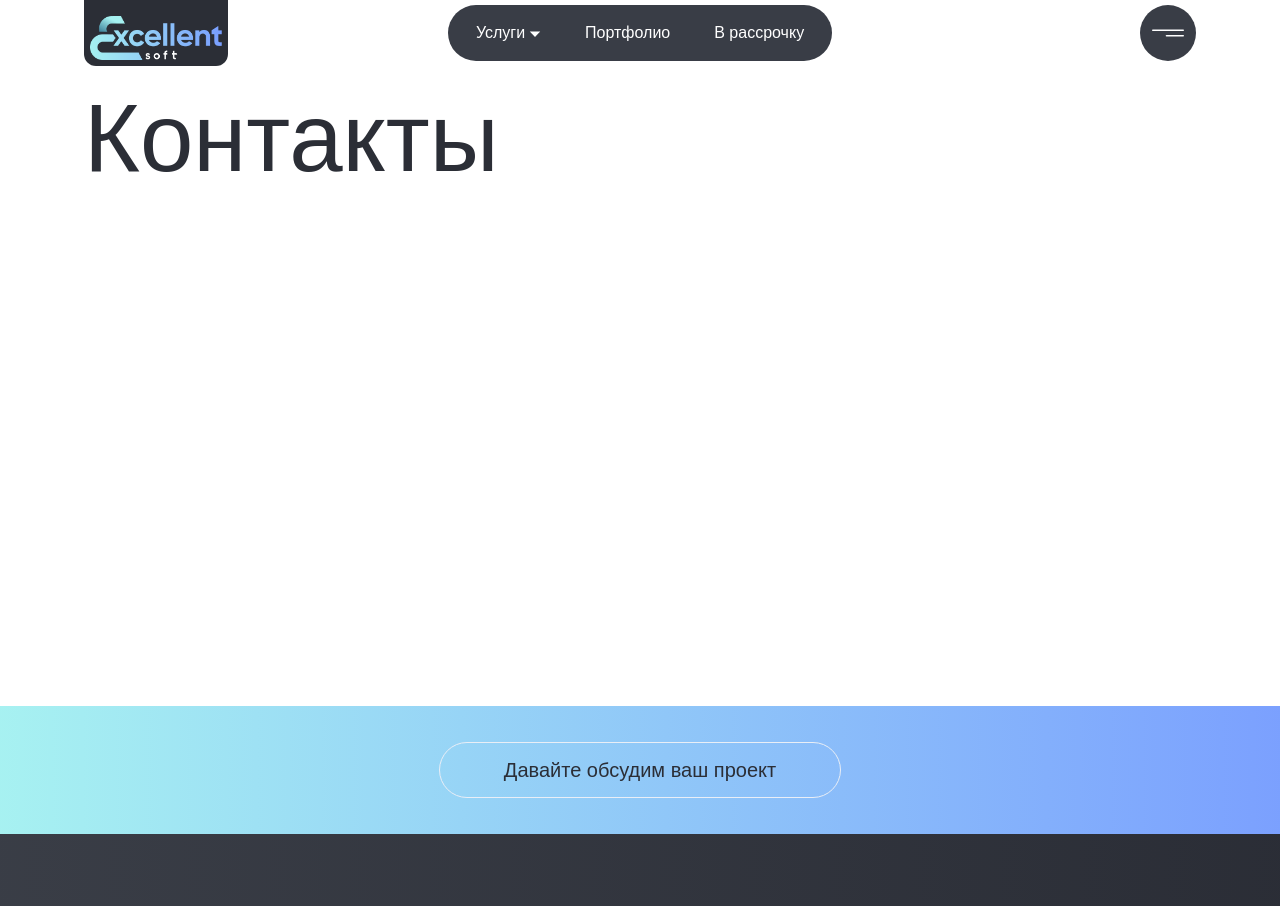
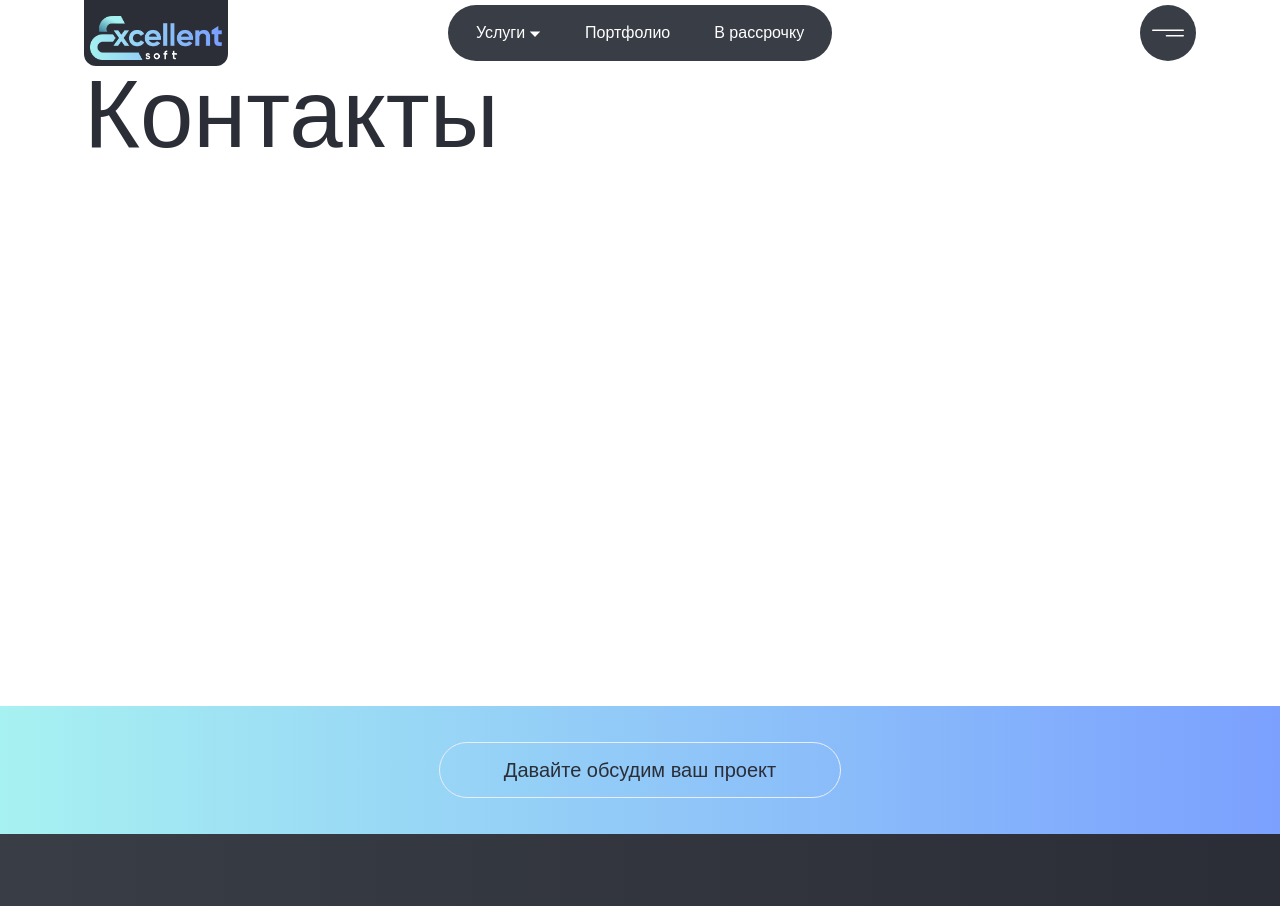
Before and after one commit to vzkharov/excellent-soft, a Next.js app: page / in a window 1280 px wide. Built offline with nearby package versions, Linux system fonts and the light colour scheme.

Commit message:
update: `global.css` heading

```diff
--- a/src/app/(content)/globals.css
+++ b/src/app/(content)/globals.css
@@ -70,6 +70,15 @@ h6 {
 	font-size: 20px;
 }
 
+h1,
+h2,
+h3,
+h4,
+h5,
+h6 {
+	line-height: 1;
+}
+
 a {
 	font-family: var(--font-gilroy-bold);
 	font-size: 16px;
@@ -86,8 +95,9 @@ a:focus-visible {
 		@apply border-border;
 	}
 	body {
+		@apply min-h-screen w-screen overflow-x-clip bg-white text-dark;
+
 		font-size: 16px;
 		font-family: var(--font-gilroy);
-		@apply text-dark overflow-x-clip bg-white;
 	}
 }
```
